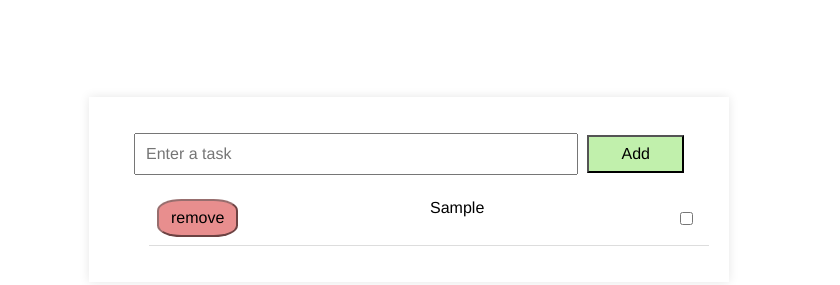
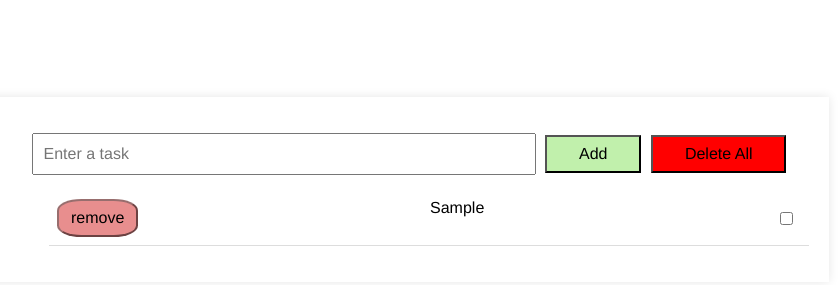
Before and after one commit to igortrajic/web-todo-igortrajic, a website built with Vite: page index.html in a window 1280 px wide. Both pictures are taken after typing "Sample" into the empty fields and a click on the button "Add". Shown: the part 61-346 px from the top of the page, without its empty margins (231-1071 px from the left). Built offline with nearby package versions, Linux system fonts and the light colour scheme.

Commit message:
feat: added delete all button  closes #9

```diff
--- a/index.html
+++ b/index.html
@@ -14,6 +14,7 @@
       <div class="userinput">
         <input type="text" id="todo-input" placeholder="Enter a task" />
         <button id="add-todo-button">Add</button>
+        <button id="delete-all">Delete All</button>
       </div>
       <div class="useroutput">
         <ul id="todo-elements"></ul>
--- a/src/main.ts
+++ b/src/main.ts
@@ -4,6 +4,7 @@
 const addButton = document.getElementById('add-todo-button')
 const todoElements = document.getElementById('todo-elements')
 const errorMessage = document.getElementById('error-message')
+const deleteAllButton = document.getElementById('delete-all')
 
 const STORAGE_KEY = 'todo-list'
 
@@ -39,6 +40,12 @@
   const todos = getTodos()
   todos.splice(index, 1)
   saveTodos(todos)
+  renderTodos()
+}
+
+function deleteAllTodo() {
+  const emptyTodos: ListElement[] = []
+  saveTodos(emptyTodos)
   renderTodos()
 }
 
@@ -78,6 +85,10 @@
     removeButton.addEventListener('click', () => {
       deleteTodo(index)
       clearError()
+    })
+
+    deleteAllButton?.addEventListener('click', () => {
+      deleteAllTodo()
     })
 
     const text = document.createElement('span')
--- a/src/style.css
+++ b/src/style.css
@@ -12,7 +12,7 @@ h1 {
 }
 
 .todostart {
-  max-width: 600px;
+  max-width: 800px;
   margin: 100px auto;
   padding: 20px;
   background: white;
@@ -21,7 +21,7 @@ h1 {
 }
 
 #todo-input {
-  width: 70%;
+  width: 60%;
   padding: 10px;
   font-size: 16px;
 }
@@ -31,6 +31,13 @@ h1 {
   font-size: 16px;
   margin-left: 5px;
   background-color: #c1f0ac;
+}
+
+#delete-all {
+  padding: 0.5rem 2rem;
+  font-size: 16px;
+  margin-left: 5px;
+  background-color: #ff0000;
 }
 
 #todo-elements li {
```
